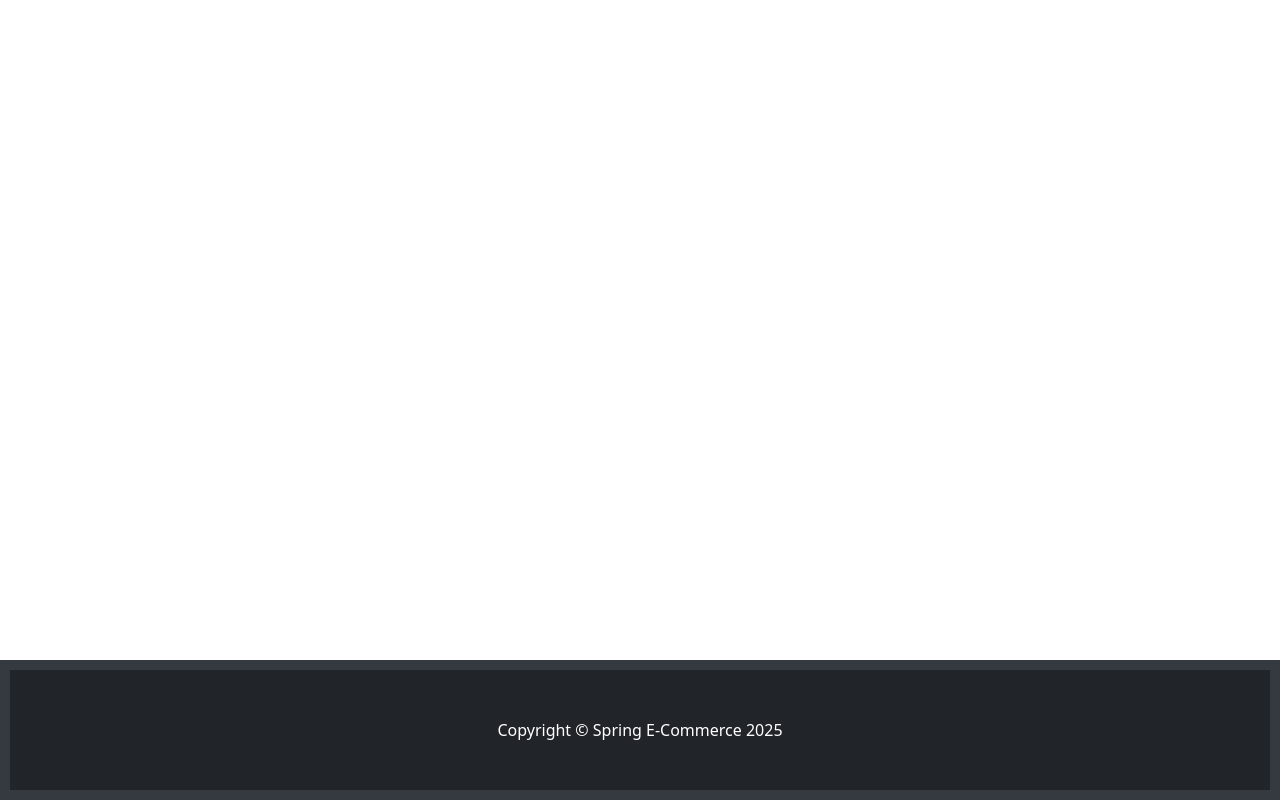
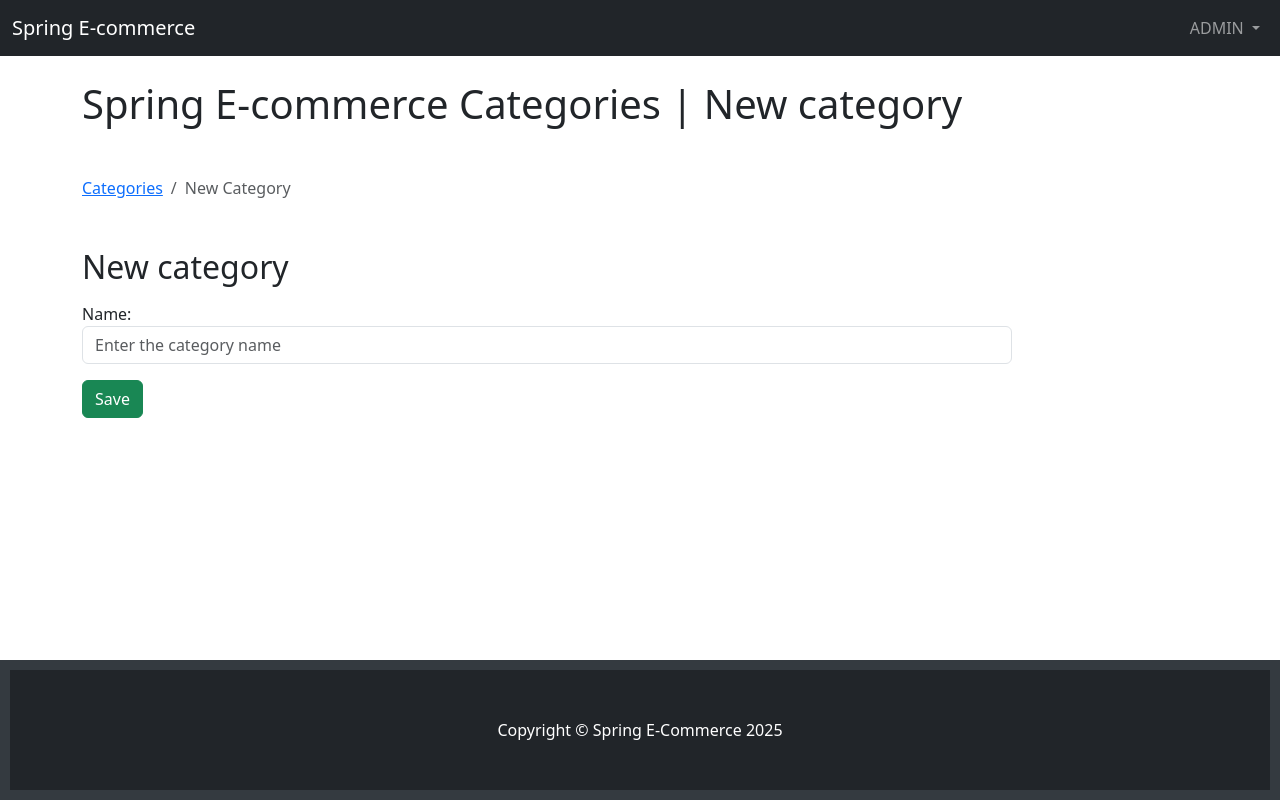
Before and after one commit to PagarciaSima/E-commerce-Angular-01-25-, an Angular app: page /admin/category/update/1 in a window 1280 px wide. Before the commit this address led to /. Built offline with nearby package versions, Linux system fonts and the light colour scheme; no server answers.

Commit message:
Implementing edit category

```diff
--- a/src/app/app-routing.module.ts
+++ b/src/app/app-routing.module.ts
@@ -15,6 +15,7 @@ const routes: Routes = [
 
   { path: 'admin/category', component: CateogryListComponent },
   { path: 'admin/category/addcategory', component: CategoryAddComponent },
+  { path: 'admin/category/update/:id', component: CategoryAddComponent },
 
 
 ];
--- a/src/app/components/category-add/category-add.component.html
+++ b/src/app/components/category-add/category-add.component.html
@@ -3,7 +3,7 @@
 <div class="container">
     <!-- Page Heading/Breadcrumbs -->
     <h1 class="mt-4 mb-5">
-        E-Commerce | Categories
+        Spring E-commerce Categories | {{ id ? 'Edit category' : 'New category' }}
     </h1>
 
     <ol class="breadcrumb">
@@ -11,8 +11,9 @@
         <li class="breadcrumb-item active">New Category</li>
     </ol>
 
-    <h2 class="mb-3 mt-5">New Category</h2>
+    <h2 class="mb-3 mt-5">{{ id ? 'Edit category' : 'New category' }}</h2>
     <form class="form-horizontal" (ngSubmit)="addCategory()">
+        <input type="hidden" id="id" name="id">
         <div class="form-group">
             <label class="control-label col-sm-2" for="name">Name:</label>
             <div class="col-sm-10">
--- a/src/app/components/category-add/category-add.component.ts
+++ b/src/app/components/category-add/category-add.component.ts
@@ -1,6 +1,7 @@
 import { Component, OnInit } from '@angular/core';
 import { ActivatedRoute, Router } from '@angular/router';
 import { ToastrService } from 'ngx-toastr';
+import { switchMap } from 'rxjs/operators';
 import { Category } from 'src/app/interfaces/category';
 import { CategoryService } from 'src/app/services/category.service';
 
@@ -23,6 +24,7 @@ export class CategoryAddComponent implements OnInit{
   }
 
   ngOnInit(): void {
+    this.getCategoryById();
   }
 
   addCategory() {
@@ -37,4 +39,19 @@ export class CategoryAddComponent implements OnInit{
     })
   }
 
+getCategoryById() {
+  this.activatedRoute.params.pipe(
+    switchMap(({ id }) => this.categoryService.getCategoryById(id))
+  ).subscribe({
+    next: ({ id, name }) => {
+      this.id = id;
+      this.name = name;
+      console.log("id", this.id)
+    },
+    error: (err) => {
+      console.error('Error fetching category:', err);
+    }
+  });
 }
+
+}
--- a/src/app/components/cateogry-list/cateogry-list.component.html
+++ b/src/app/components/cateogry-list/cateogry-list.component.html
@@ -24,7 +24,7 @@
         <tbody>
             <tr *ngFor = "let category of categories; trackBy: trackById">
                 <td>{{ category.name }}</td>
-                <td><button class="btn btn-warning">Edit</button> </td>
+                <td><button class="btn btn-warning" [routerLink]="['/admin/category/update', category.id]">Edit</button> </td>
                 <td><button class="btn btn-danger" >Delete</button>
             </tr>
         </tbody>
--- a/src/app/components/product-add/product-add.component.html
+++ b/src/app/components/product-add/product-add.component.html
@@ -13,7 +13,7 @@
       <li class="breadcrumb-item active">Proucts</li>
     </ol>
 
-    <h2 class="mb-3">New Product</h2>
+    <h2 class="mb-3">{{ id ? 'Edit product' : 'New product' }}</h2>
     <form class="form-horizontal" (ngSubmit)="saveProduct()" enctype="multipart/form-data">
       <input type="hidden" id="id" name="id">
       <div class="form-group">
```
